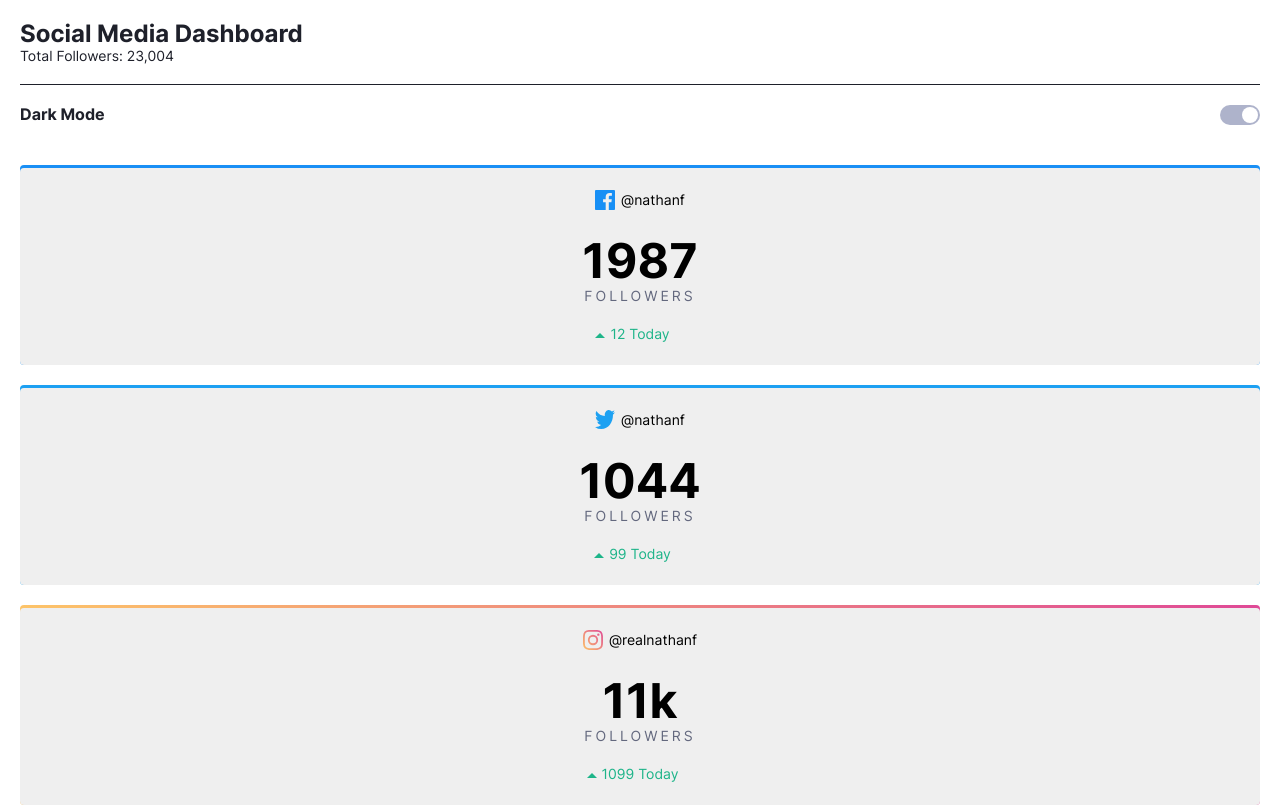
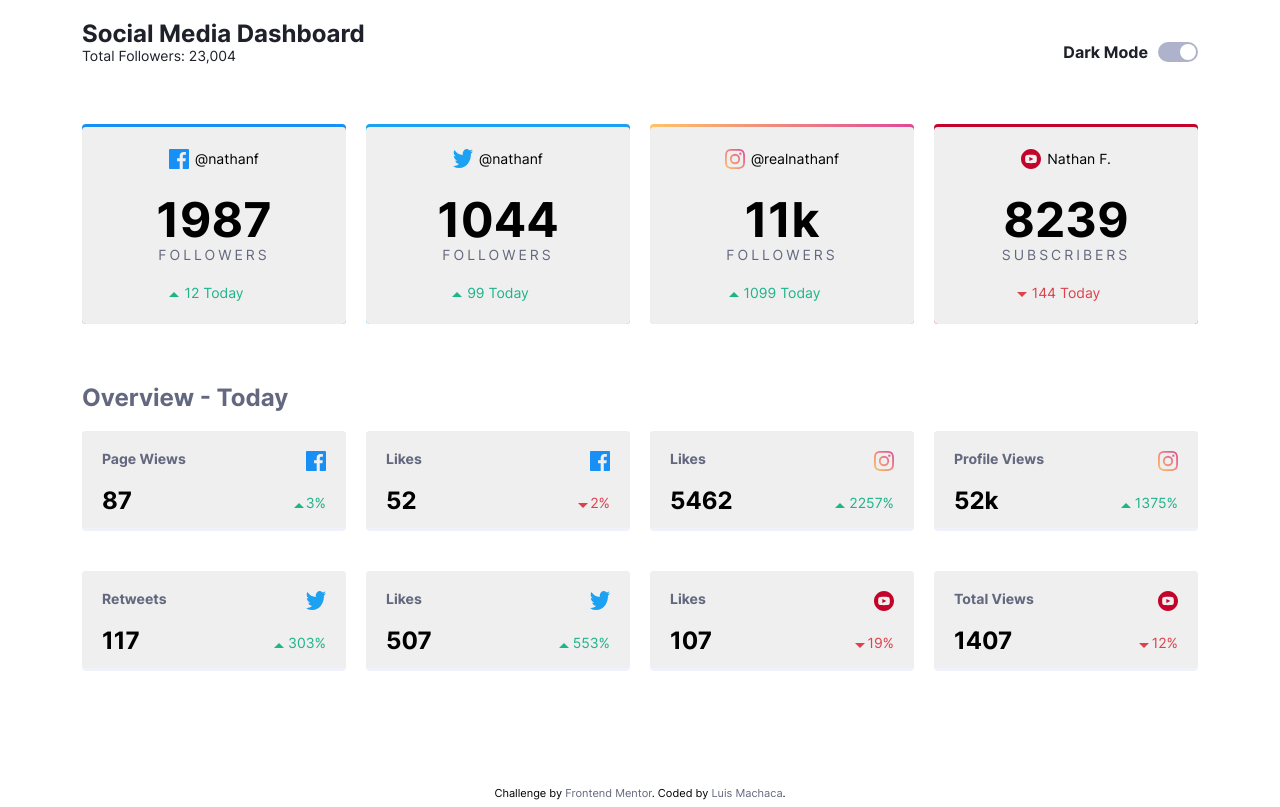
Before and after one commit to luismacode/social-media-dashboard-with-theme-switcher-master, a website built with Vite: page index.html in a window 1280 px wide. Shown: the top 807 px of the page. Built offline with nearby package versions, Linux system fonts and the light colour scheme; a web font is replaced by a local one.

Commit message:
responsive

```diff
--- a/assets/css/main.css
+++ b/assets/css/main.css
@@ -101,6 +101,18 @@ button {
 .App--darkTheme {
    background-color: var(--App--darkTheme);
 }
+.App-inner {
+   margin-left: auto;
+   margin-right: auto;
+   max-width: 40rem;
+}
+
+@media screen and (min-width: 1024px) {
+   .App-inner {
+      max-width: 1200px;
+      width: 90%;
+   }
+}
 
 .Header {
    margin-bottom: calc(var(--spacing) * 2);
@@ -181,10 +193,33 @@ button {
    width: calc(var(--ThemeSwitcher-size) + 1.5rem);
 }
 
+@media screen and (min-width: 1024px) {
+   .Header {
+      align-items: center;
+      display: flex;
+      justify-content: space-between;
+   }
+   .Header-totalFollowers {
+      border-bottom: none;
+   }
+   .ThemeSwitcher {
+      padding-top: 0;
+   }
+   .ThemeSwitcher-text {
+      margin-right: 1rem;
+   }
+}
 .Main {
    margin-bottom: calc(var(--spacing) * 2);
 }
 
+@media screen and (min-width: 1024px) {
+   .Dashboard {
+      display: grid;
+      gap: 2rem;
+      grid-template-columns: repeat(4, 1fr);
+   }
+}
 .Card {
    background-color: var(--Card-background);
    border-radius: var(--rounded);
@@ -342,6 +377,13 @@ button {
    margin-bottom: var(--spacing);
    transition: color 0.4s ease-in-out;
 }
+@media screen and (min-width: 1024px) {
+   .Overview-inner {
+      display: grid;
+      gap: 2rem;
+      grid-template-columns: repeat(4, 1fr);
+   }
+}
 .App--darkTheme .Overview-title {
    color: var(--textWhite);
 }
@@ -368,6 +410,15 @@ button {
    text-align: center;
 }
 
+@media screen and (min-width: 1024px) {
+   .Footer {
+      bottom: 0;
+      left: 0;
+      position: fixed;
+      text-align: center;
+      width: 100%;
+   }
+}
 .Footer-link {
    color: var(--textGrayishBlue);
 }
--- a/index.html
+++ b/index.html
@@ -19,9 +19,14 @@
    </head>
    <body>
       <div class="App">
+         <div class="App-inner">
             <header class="Header">
+               <div class="Header-inner">
                   <h1 class="Header-title">Social Media Dashboard</h1>
-            <span class="Header-totalFollowers">Total Followers: 23,004</span>
+                  <span class="Header-totalFollowers"
+                     >Total Followers: 23,004</span
+                  >
+               </div>
                <div class="ThemeSwitcher">
                   <p class="ThemeSwitcher-text">Dark Mode</p>
                   <input
@@ -130,6 +135,7 @@
             </main>
             <section class="Overview">
                <h2 class="Overview-title">Overview - Today</h2>
+               <div class="Overview-inner">
                   <div class="Card Card--medium">
                      <button type="button" class="Card-button u-relative">
                         <span class="Card-left">
@@ -172,7 +178,9 @@
                                  width="20"
                                  height="20" />
                            </span>
-                     <span class="Card-percent Card-percent--down">2%</span>
+                           <span class="Card-percent Card-percent--down"
+                              >2%</span
+                           >
                         </span>
                      </button>
                   </div>
@@ -220,7 +228,9 @@
                                  width="20"
                                  height="20" />
                            </span>
-                     <span class="Card-percent Card-percent--up">1375%</span>
+                           <span class="Card-percent Card-percent--up"
+                              >1375%</span
+                           >
                         </span>
                      </button>
                   </div>
@@ -243,7 +253,9 @@
                                  width="20"
                                  height="20" />
                            </span>
-                     <span class="Card-percent Card-percent--up">303%</span>
+                           <span class="Card-percent Card-percent--up"
+                              >303%</span
+                           >
                         </span>
                      </button>
                   </div>
@@ -267,7 +279,9 @@
                                  width="20"
                                  height="20" />
                            </span>
-                     <span class="Card-percent Card-percent--up">553%</span>
+                           <span class="Card-percent Card-percent--up"
+                              >553%</span
+                           >
                         </span>
                      </button>
                   </div>
@@ -290,7 +304,9 @@
                                  width="20"
                                  height="20" />
                            </span>
-                     <span class="Card-percent Card-percent--down">19%</span>
+                           <span class="Card-percent Card-percent--down"
+                              >19%</span
+                           >
                         </span>
                      </button>
                   </div>
@@ -314,9 +330,12 @@
                                  width="20"
                                  height="20" />
                            </span>
-                     <span class="Card-percent Card-percent--down">12%</span>
+                           <span class="Card-percent Card-percent--down"
+                              >12%</span
+                           >
                         </span>
                      </button>
+                  </div>
                </div>
             </section>
             <footer class="Footer">
@@ -337,6 +356,7 @@
                >.
             </footer>
          </div>
+      </div>
       <script type="module" src="./src/main.js"></script>
    </body>
 </html>
```
Lines whose indentation alone changed are shown as unchanged.
